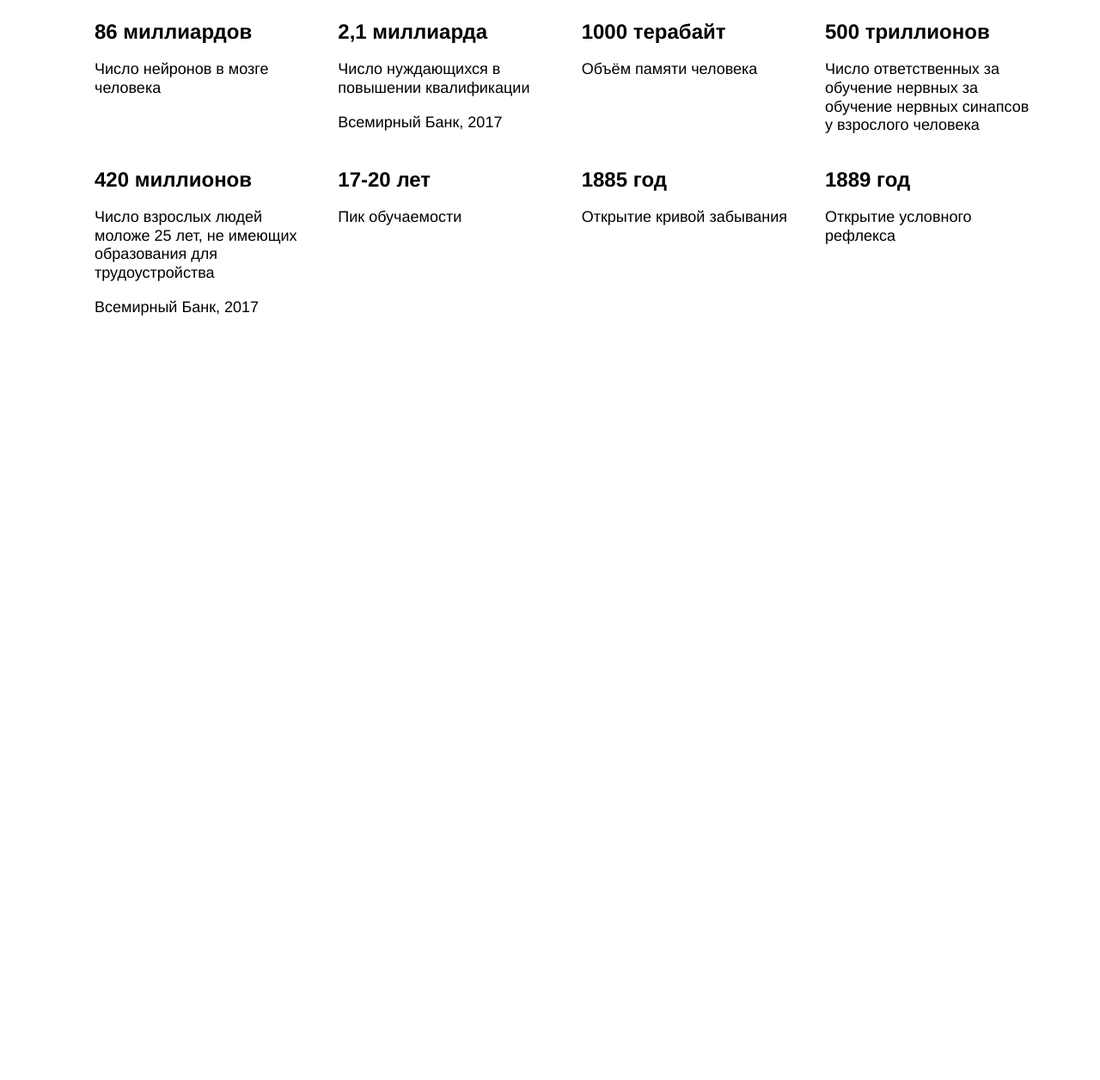
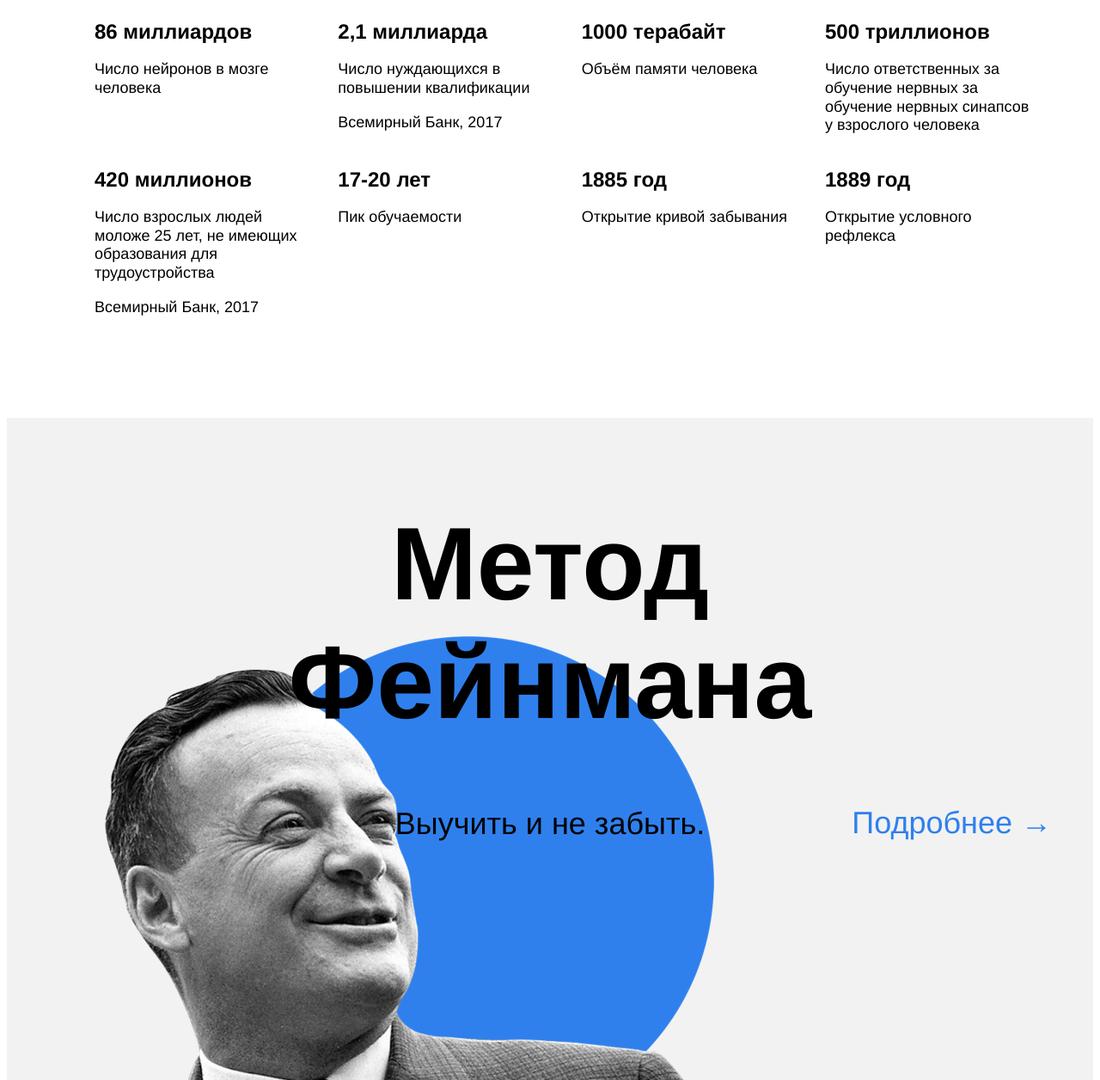
Before and after one commit to EEfimov1704/first-project_yandex, a plain HTML site: page index.html in a window 1280 px wide. Shown: the part 1544-2800 px from the top of the page at 86% size. Before the commit the page ends 2038 px from the top, so only its background shows below. Drawn offline with Linux system fonts and the light colour scheme.

Commit message:
blok feynman

```diff
--- a/index.html
+++ b/index.html
@@ -76,6 +76,10 @@
       </section>
 
       <section class="feynman">
+        <h2 class="feynman__title">Метод Фейнмана</h1>
+        <p class="feynman__subtitle">Выучить и не забыть.</p>
+        <a href="#" class="feynman__link" target="_blank">Подробнее &rarr;</a>
+        <img class="fleynman__foto" src="./images/feynman.png" alt="">
       </section>
 
       <section class="kaufman">
--- a/styles/style.css
+++ b/styles/style.css
@@ -53,6 +53,14 @@
   font-size: 18px;
   font-weight: normal;
   margin: 0;
+}
+
+.header__link {
+  line-height: 25px;
+  font-size: 18px;
+  font-weight: normal;
+  text-decoration: none;
+  color: #2f80ed;
 }
 
 .header__main-illustration {
@@ -175,6 +183,56 @@
   font-weight: normal;
 }
 
+.feynman {
+  height: 890px;
+  background-color: #f2f2f2;
+  display: flex;
+  flex-direction: column;
+  align-items: center;
+  position: relative;
+
+}
+
+.feynman__title {
+  z-index: 2;
+  width: 648px;
+  font-size: 120px;
+  line-height: 1.15;
+  font-weight: 600;
+  text-align: center;
+  margin: 100px auto 70px;
+  z-index: 1;
+}
+
+.feynman__subtitle {
+  font-size: 36px;
+  line-height: 51px;
+  font-weight: normal;
+  margin: 0;
+  z-index: 1;
+}
+
+.feynman__link {
+  font-size: 36px;
+  line-height: 51px;
+  font-weight: normal;
+  color: #2f80ed;
+  text-decoration: none;
+  position: absolute;
+  top: 50%;
+  right: 48px;
+}
+
+.fleynman__foto {
+  width: 867px;
+  height: 637px;
+  margin: 0;
+  position: absolute;
+  left: 0;
+  bottom: 0;
+  z-index: 0;
+}
+
 /* и элемента с модификатором вида ключ-значение */
 .table__cell_theme_dark {
   width: 200px;
```
